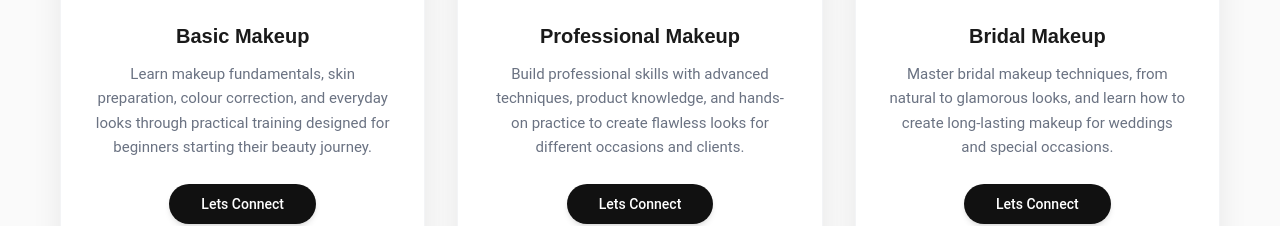
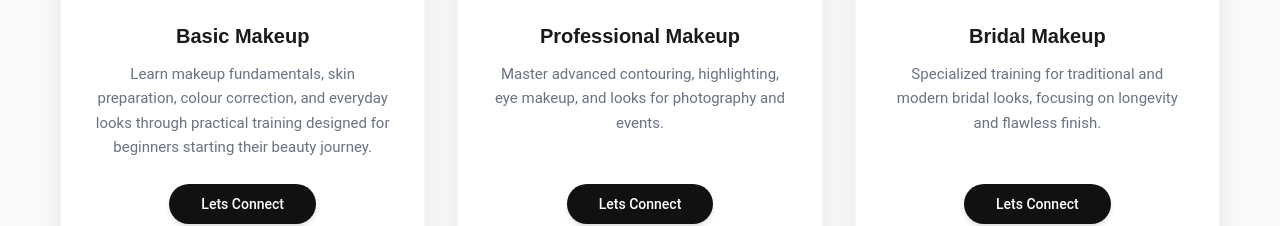
Before and after one commit to Saurabh2619/VLCC-Page, a Next.js app: page /best-makeup-course-in-gurgaon in a window 1280 px wide. Shown: the part 2264-2490 px from the top of the page. Built offline with nearby package versions, Linux system fonts and the light colour scheme.

Commit message:
final makeup landing page

```diff
--- a/app/components/landing/LandingPageTemplate.tsx
+++ b/app/components/landing/LandingPageTemplate.tsx
@@ -175,8 +175,13 @@ export default function LandingPageTemplate({ data }: { data: LandingPageData })
                 key={index}
                 className="bg-white p-8 rounded-2xl flex flex-col items-center text-center group border border-gray-100 transition-all duration-300 hover:-translate-y-2 shadow-[0_8px_30px_rgb(0,0,0,0.08)] hover:shadow-[0_20px_40px_rgb(0,0,0,0.12)]"
               >
-                <div className="overflow-hidden rounded-xl mb-6 w-full h-[200px]">
-                  <img src={service.img} alt={service.title} className="w-full h-full object-cover" />
+                <div className="overflow-hidden rounded-xl mb-6 w-full h-[200px] flex items-center justify-center bg-gray-50">
+                  <img
+                    src={service.img}
+                    alt={service.title}
+                    className={`w-full h-full ${(service as any).fit === 'contain' ? 'object-contain' : 'object-cover'}`}
+                    style={{ objectPosition: (service as any).objectPosition || 'center' }}
+                  />
                 </div>
                 <div className="flex flex-col flex-grow text-center">
                   <h3 className="text-xl font-bold font-heading text-[#1a1a1a] mb-3">{service.title}</h3>
--- a/app/data/landingPagesData.ts
+++ b/app/data/landingPagesData.ts
@@ -2,6 +2,8 @@ export interface CourseService {
   title: string;
   desc: string;
   img: string;
+  objectPosition?: string;
+  fit?: string;
 }
 
 export interface CourseFaq {
@@ -136,8 +138,10 @@ export const landingPagesData: Record<string, LandingPageData> = {
   'best-makeup-course-in-gurgaon': {
     slug: 'best-makeup-course-in-gurgaon',
     aboutImages: [
-      'https://res.cloudinary.com/dkzpgmd4a/image/upload/v1781685454/WhatsApp_Image_2026-06-16_at_4.15.32_PM_3_qd9loc.jpg',
-      'https://res.cloudinary.com/dkzpgmd4a/image/upload/v1781685457/WhatsApp_Image_2026-06-16_at_4.15.32_PM_2_wr9hld.jpg'
+      'https://res.cloudinary.com/dkzpgmd4a/image/upload/v1781693476/WhatsApp_Image_2026-06-17_at_16.14.05_hlhntu.jpg',
+      'https://res.cloudinary.com/dkzpgmd4a/image/upload/v1781685457/WhatsApp_Image_2026-06-16_at_4.15.32_PM_2_wr9hld.jpg',
+      'https://res.cloudinary.com/dkzpgmd4a/image/upload/v1781693476/WhatsApp_Image_2026-06-17_at_16.14.48_1_ktdgok.jpg',
+      'https://res.cloudinary.com/dkzpgmd4a/image/upload/v1781693476/WhatsApp_Image_2026-06-17_at_15.40.49_3_vmdibk.jpg'
     ],
     hero: {
       preHeading: 'PROFESSIONAL CERTIFICATION | MAKEUP ARTIST CLASSES IN GURGAON',
@@ -169,37 +173,44 @@ export const landingPagesData: Record<string, LandingPageData> = {
         {
           title: 'Basic Makeup',
           desc: 'Learn makeup fundamentals, skin preparation, colour correction, and everyday looks through practical training designed for beginners starting their beauty journey.',
-          img: 'https://images.pexels.com/photos/3373725/pexels-photo-3373725.jpeg?auto=compress&cs=tinysrgb&w=600'
+          img: 'https://res.cloudinary.com/dkzpgmd4a/image/upload/v1781684705/WhatsApp_Image_2026-06-02_at_22.23.51_frcqiw.jpg',
+          objectPosition: 'center 15%'
         },
         {
           title: 'Professional Makeup',
-          desc: 'Build professional skills with advanced techniques, product knowledge, and hands-on practice to create flawless looks for different occasions and clients.',
-          img: 'https://images.unsplash.com/photo-1512496115851-a1c8524d36f1?q=80&w=600&auto=format&fit=crop'
+          desc: 'Master advanced contouring, highlighting, eye makeup, and looks for photography and events.',
+          img: 'https://res.cloudinary.com/dkzpgmd4a/image/upload/v1781693476/WhatsApp_Image_2026-06-17_at_16.14.05_hlhntu.jpg?q=80&w=600&auto=format&fit=crop',
+          objectPosition: 'center 20%'
         },
         {
           title: 'Bridal Makeup',
-          desc: 'Master bridal makeup techniques, from natural to glamorous looks, and learn how to create long-lasting makeup for weddings and special occasions.',
-          img: 'https://images.pexels.com/photos/11181206/pexels-photo-11181206.jpeg?auto=compress&cs=tinysrgb&w=600'
+          desc: 'Specialized training for traditional and modern bridal looks, focusing on longevity and flawless finish.',
+          img: 'https://res.cloudinary.com/dkzpgmd4a/image/upload/v1781693701/WhatsApp_Image_2026-06-17_at_15.40.50_2_wqwuyj.jpg?auto=compress&cs=tinysrgb&w=600',
+          objectPosition: 'center 15%'
         },
         {
           title: 'HD Makeup',
-          desc: 'Learn HD makeup techniques using premium products and modern methods to create smooth, camera-ready looks for photoshoots and events.',
-          img: 'https://images.unsplash.com/photo-1590156546946-ce55a12a6a5d?q=80&w=600&auto=format&fit=crop'
+          desc: 'Techniques for High-Definition cameras using specialized products for a seamless, natural appearance.',
+          img: 'https://res.cloudinary.com/dkzpgmd4a/image/upload/v1781693762/WhatsApp_Image_2026-06-17_at_3.29.15_PM_o2ilbl.jpg?q=80&w=600&auto=format&fit=crop',
+          objectPosition: 'center 20%'
         },
         {
           title: 'Airbrush Makeup',
-          desc: 'Get hands-on training in airbrush makeup and learn to achieve lightweight, flawless, and long-lasting finishes loved by brides and professionals.',
-          img: 'https://images.pexels.com/photos/2080536/pexels-photo-2080536.jpeg?auto=compress&cs=tinysrgb&w=600'
+          desc: 'Learn the art of airbrushing for a lightweight, long-lasting, and picture-perfect makeup application.',
+          img: 'https://res.cloudinary.com/dkzpgmd4a/image/upload/v1781693476/WhatsApp_Image_2026-06-17_at_16.14.48_1_ktdgok.jpg?auto=compress&cs=tinysrgb&w=600',
+          objectPosition: 'center 15%'
         },
         {
           title: 'Party Makeup',
           desc: 'Create trendy and glamorous party looks by learning the latest makeup styles, blending techniques, and finishing touches for every celebration.',
-          img: 'https://images.pexels.com/photos/457701/pexels-photo-457701.jpeg?auto=compress&cs=tinysrgb&w=600'
+          img: 'https://res.cloudinary.com/dkzpgmd4a/image/upload/v1781693476/WhatsApp_Image_2026-06-17_at_15.40.49_3_vmdibk.jpg',
+          objectPosition: 'center 20%'
         },
         {
           title: 'Skin Preparation & Client Consultation',
           desc: 'Understand skin analysis, product selection, and client consultation techniques to deliver personalised makeup services and build lasting client relationships.',
-          img: 'https://images.pexels.com/photos/3762402/pexels-photo-3762402.jpeg?auto=compress&cs=tinysrgb&w=600'
+          img: 'https://res.cloudinary.com/dkzpgmd4a/image/upload/v1780508479/WhatsApp_Image_2026-06-02_at_22.34.16_mkfqyt.jpg',
+          fit: 'contain'
         }
       ]
     },
@@ -413,6 +424,11 @@ export const landingPagesData: Record<string, LandingPageData> = {
           img: 'https://images.pexels.com/photos/6532442/pexels-photo-6532442.jpeg?auto=compress&cs=tinysrgb&w=600'
         },
         {
+          title: 'Basic Makeup',
+          desc: 'Learn the fundamentals of skin types, color theory, product knowledge, and day-to-day makeup looks.',
+          img: 'https://res.cloudinary.com/dkzpgmd4a/image/upload/v1781684705/WhatsApp_Image_2026-06-02_at_22.23.51_frcqiw.jpg?auto=compress&cs=tinysrgb&w=600'
+        },
+        {
           title: 'Chemical Peels',
           desc: 'Learn to formulate and apply AHA, BHA, and TCA peels for treating pigmentation, acne, and skin rejuvenation.',
           img: 'https://images.pexels.com/photos/3985334/pexels-photo-3985334.jpeg?auto=compress&cs=tinysrgb&w=600'
```
